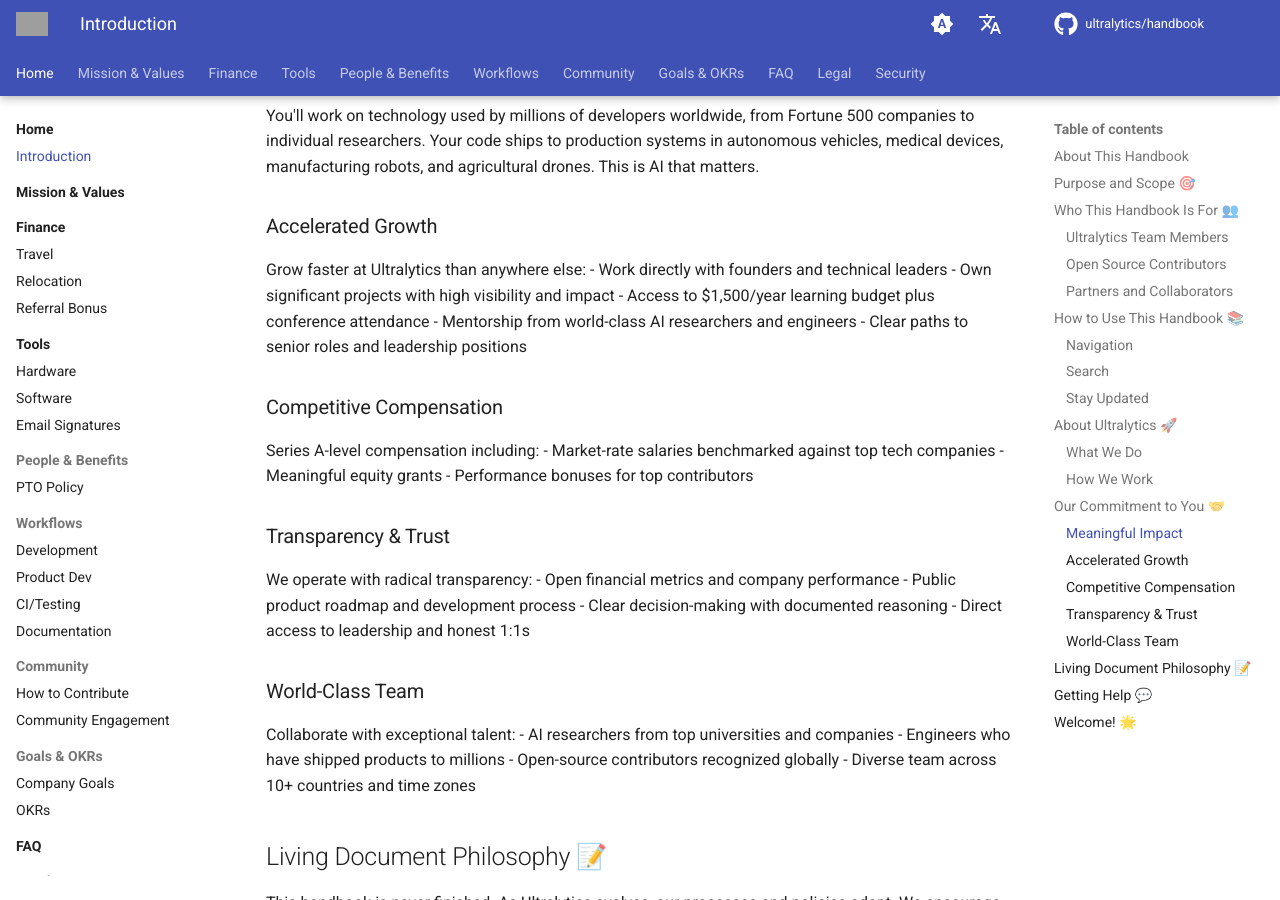
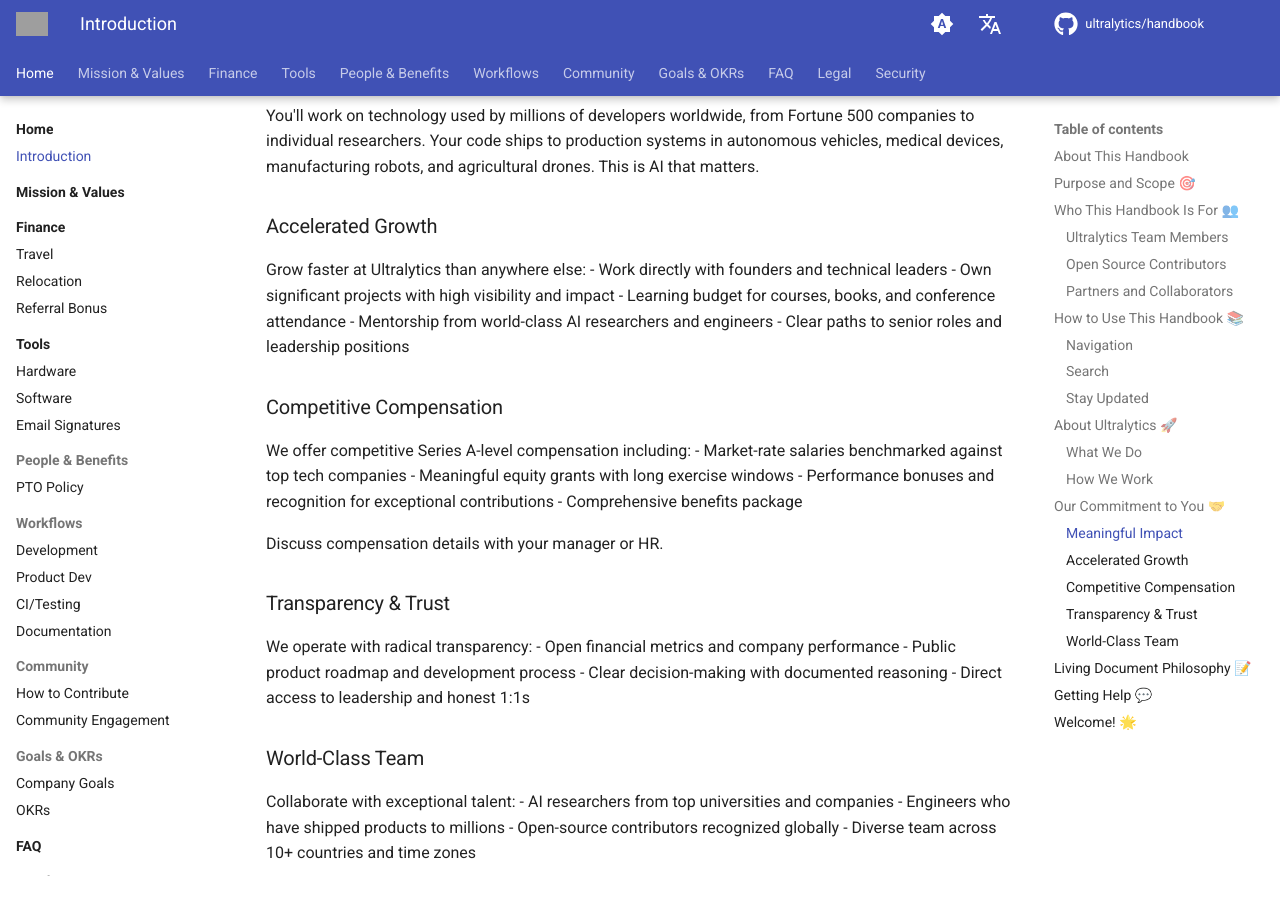
Before and after one commit to ultralytics/handbook, an MkDocs documentation site: the page built from docs/en/introduction.md, in a window 1280 px wide and 900 px high, scrolled down 2847 px. Built offline with MkDocs 1.6.1 and Material for MkDocs 9.7.7, drawn with Linux system fonts in a browser that asks for light colours; comment, search, counter and statistics services are not loaded; grey boxes are pictures that could not be loaded.

Commit message:
Refine Handbook sections

```diff
--- a/docs/en/introduction.md
+++ b/docs/en/introduction.md
@@ -100,16 +100,19 @@
 Grow faster at Ultralytics than anywhere else:
 - Work directly with founders and technical leaders
 - Own significant projects with high visibility and impact
-- Access to $1,500/year learning budget plus conference attendance
+- Learning budget for courses, books, and conference attendance
 - Mentorship from world-class AI researchers and engineers
 - Clear paths to senior roles and leadership positions
 
 ### Competitive Compensation
 
-Series A-level compensation including:
+We offer competitive Series A-level compensation including:
 - Market-rate salaries benchmarked against top tech companies
-- Meaningful equity grants
-- Performance bonuses for top contributors
+- Meaningful equity grants with long exercise windows
+- Performance bonuses and recognition for exceptional contributions
+- Comprehensive benefits package
+
+Discuss compensation details with your manager or HR.
 
 ### Transparency & Trust
 
--- a/mkdocs.yml
+++ b/mkdocs.yml
@@ -74,10 +74,10 @@
 extra: # version:
   homepage: https://www.ultralytics.com/
   #   provider: mike # version drop-down menu
-  # robots: robots.txt
-  # analytics:
-  #   provider: google
-  #   property: G-2M5EHKC0BH
+  robots: robots.txt
+  analytics:
+    provider: google
+    property: G-PKBJP4Z4GB
   social:
     - icon: fontawesome/brands/github
       link: https://github.com/ultralytics
```
